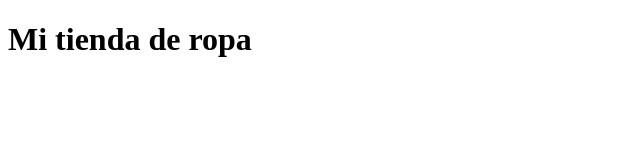
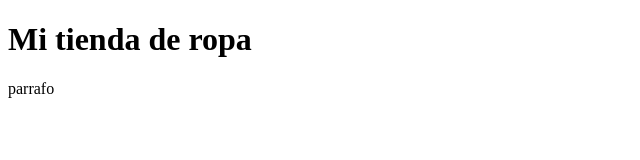
Before and after one commit to Tadeo-2404/Tienda-de-Ropa, a plain HTML site: page index.html in a window 1280 px wide. Shown: the full height of the page, 0-640 px from the left. Drawn offline with Linux system fonts and the light colour scheme.

Commit message:
agregando main index.html

```diff
--- a/index.html
+++ b/index.html
@@ -9,5 +9,12 @@
     <header>
         <h1>Mi tienda de ropa</h1>
     </header>
+    <main>
+        <section>
+            <div>
+                <p>parrafo</p>
+            </div>
+        </section>
+    </main>
 </body>
 </html>
```
